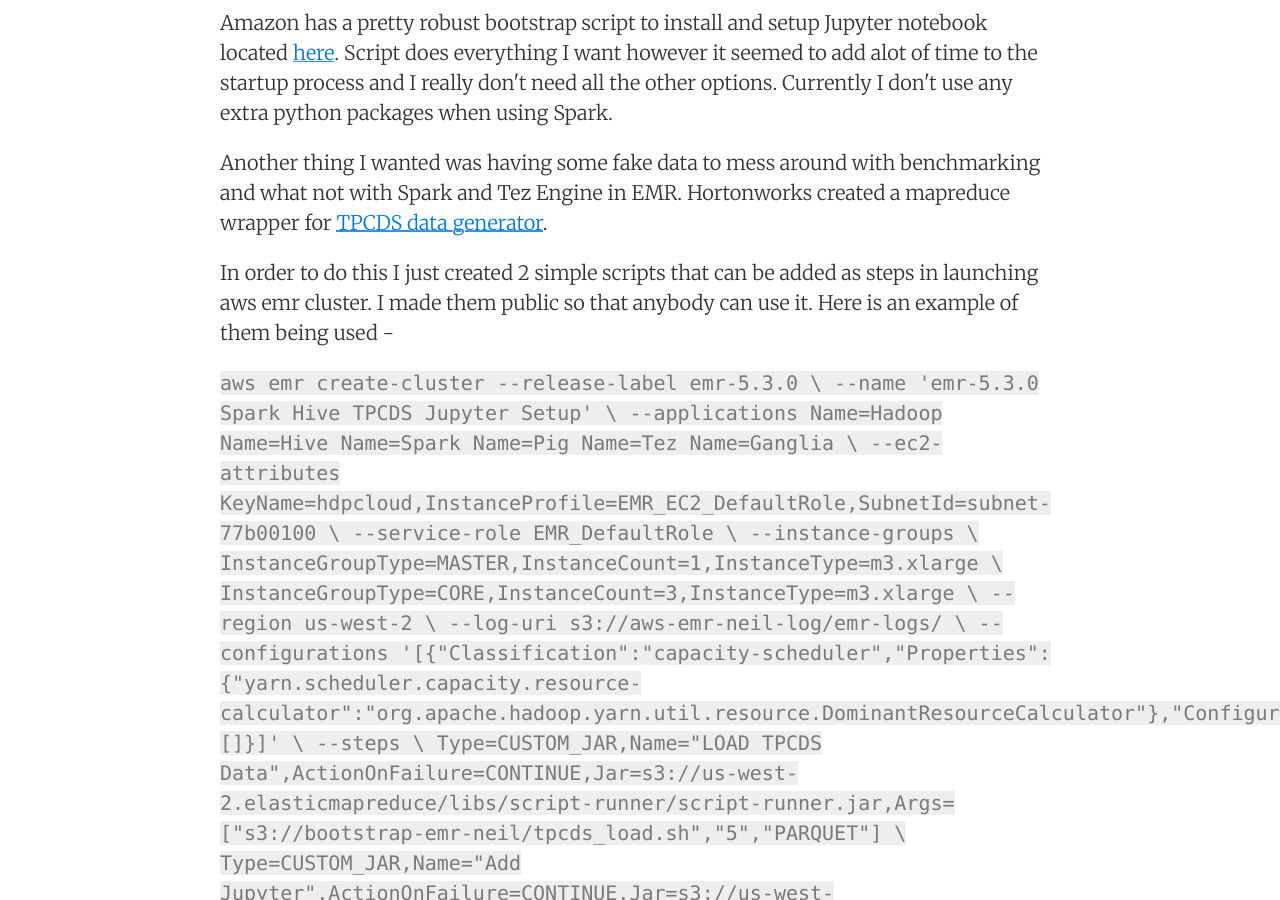
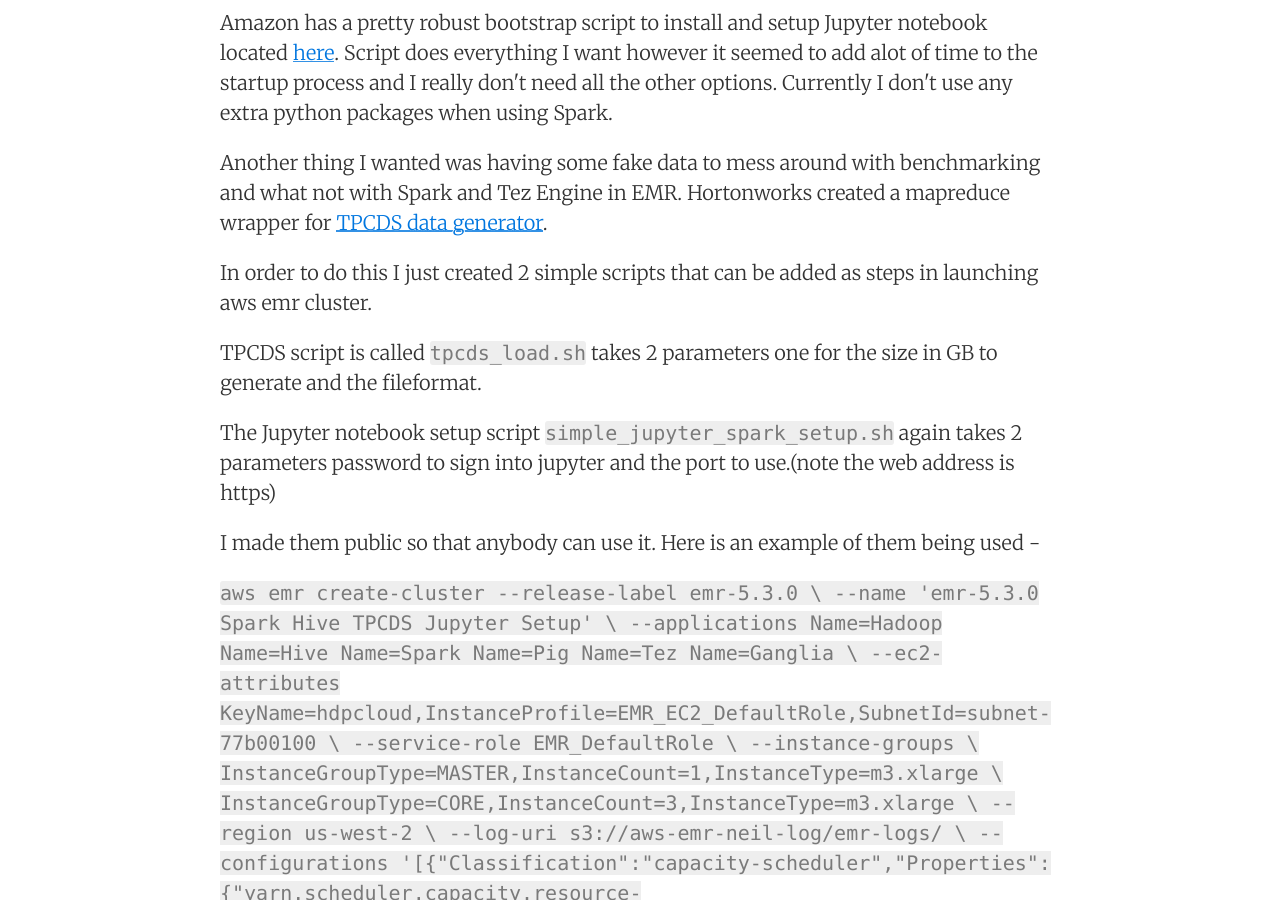
Before and after one commit to neil90/neil90.github.io, a Jekyll site: the page built from _posts/2016-02-08-AWS-EMR-With-Jupyter-TPCDS.md, in a window 1280 px wide and 900 px high, scrolled down 419 px. Built offline with Jekyll 4.4.1, drawn with Linux system fonts in a browser that asks for light colours.

Commit message:
Update New Post

```diff
--- a/_posts/2016-02-08-AWS-EMR-With-Jupyter-TPCDS.md
+++ b/_posts/2016-02-08-AWS-EMR-With-Jupyter-TPCDS.md
@@ -8,7 +8,12 @@ categories: AWS
 
 <p>Amazon has a pretty robust bootstrap script to install and setup Jupyter notebook located <a href="https://aws.amazon.com/blogs/big-data/running-jupyter-notebook-and-jupyterhub-on-amazon-emr/">here</a>. Script does everything I want however it seemed to add alot of time to the startup process and I really don't need all the other options. Currently I don't use any extra python packages when using Spark.</p>
 <p>Another thing I wanted was having some fake data to mess around with benchmarking and what not with Spark and Tez Engine in EMR. Hortonworks created a mapreduce wrapper for <a href="https://github.com/hortonworks/hive-testbench">TPCDS data generator</a>.</p>
-<p>In order to do this I just created 2 simple scripts that can be added as steps in launching aws emr cluster. I made them public so that anybody can use it. Here is an example of them being used -</p>
+<p>In order to do this I just created 2 simple scripts that can be added as steps in launching aws emr cluster.</p>
+
+<p>TPCDS script is called <code>tpcds_load.sh</code> takes 2 parameters one for the size in GB to generate and the fileformat.</p>
+<p>The Jupyter notebook setup script <code>simple_jupyter_spark_setup.sh</code> again takes 2 parameters password to sign into jupyter and the port to use.(note the web address is https)</p>
+
+<p>I made them public so that anybody can use it. Here is an example of them being used -</p>
 
  <code>aws emr create-cluster --release-label emr-5.3.0 \
        --name 'emr-5.3.0 Spark Hive TPCDS Jupyter Setup' \
```
